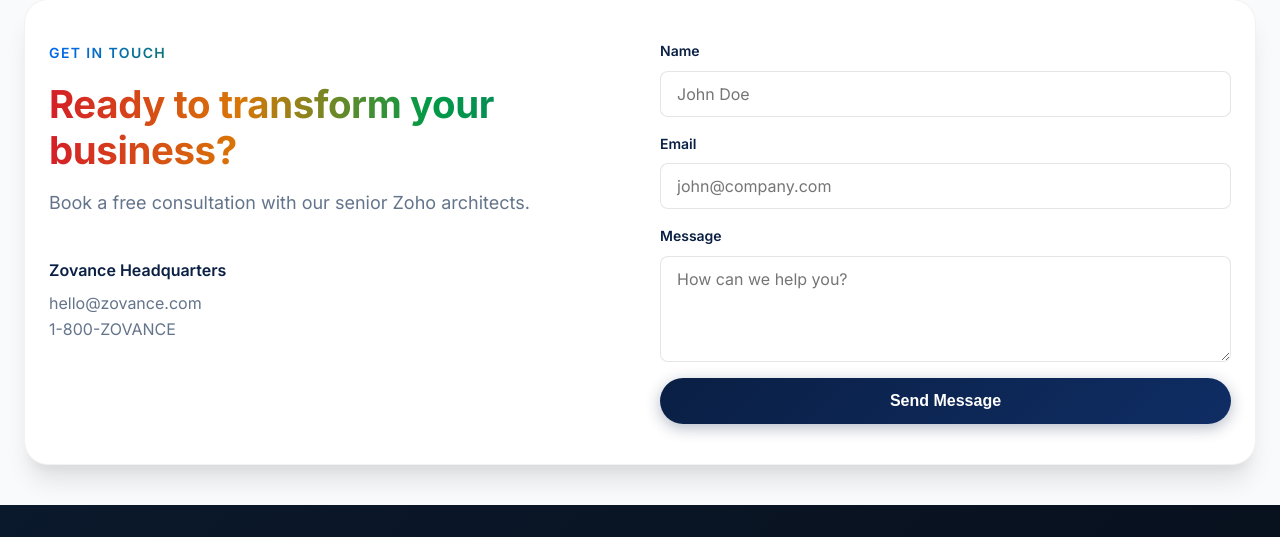
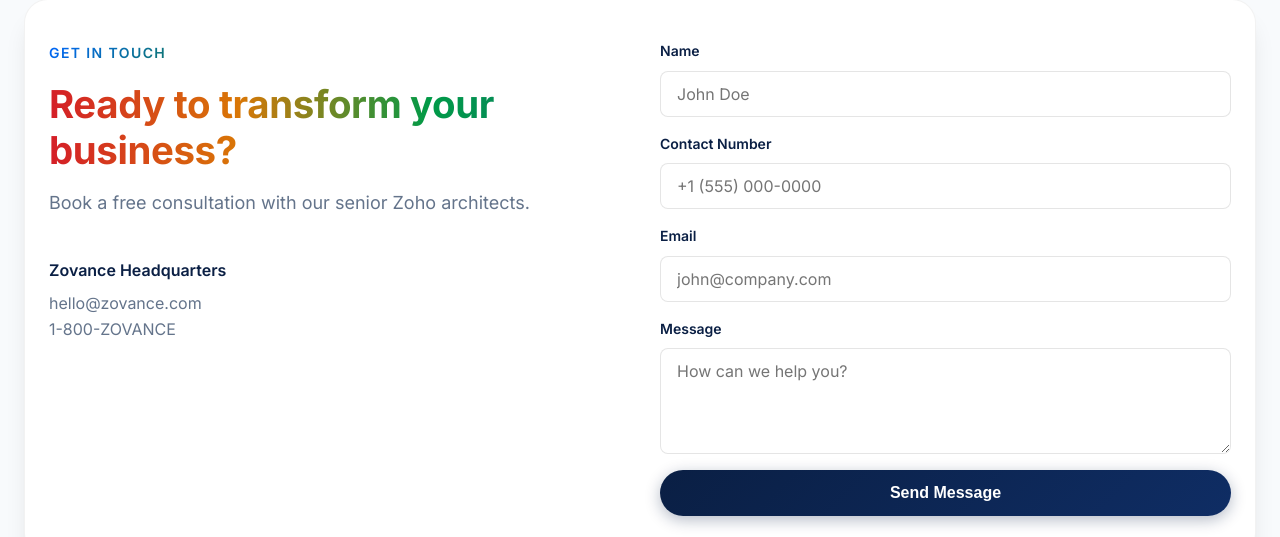
Before and after one commit to arshithk/zovancee, a website built with Vite: page index.html in a window 1280 px wide. Shown: the part 6240-6777 px from the top of the page. Built offline with nearby package versions, Linux system fonts and the light colour scheme; files whose address does not match are found by name.

Commit message:
feat: add contact number input to lead gen form

```diff
--- a/index.html
+++ b/index.html
@@ -724,6 +724,10 @@
                     <input type="text" id="name" required placeholder="John Doe">
                 </div>
                 <div class="form-group">
+                    <label for="phone">Contact Number</label>
+                    <input type="tel" id="phone" required placeholder="+1 (555) 000-0000">
+                </div>
+                <div class="form-group">
                     <label for="email">Email</label>
                     <input type="email" id="email" required placeholder="john@company.com">
                 </div>
```
